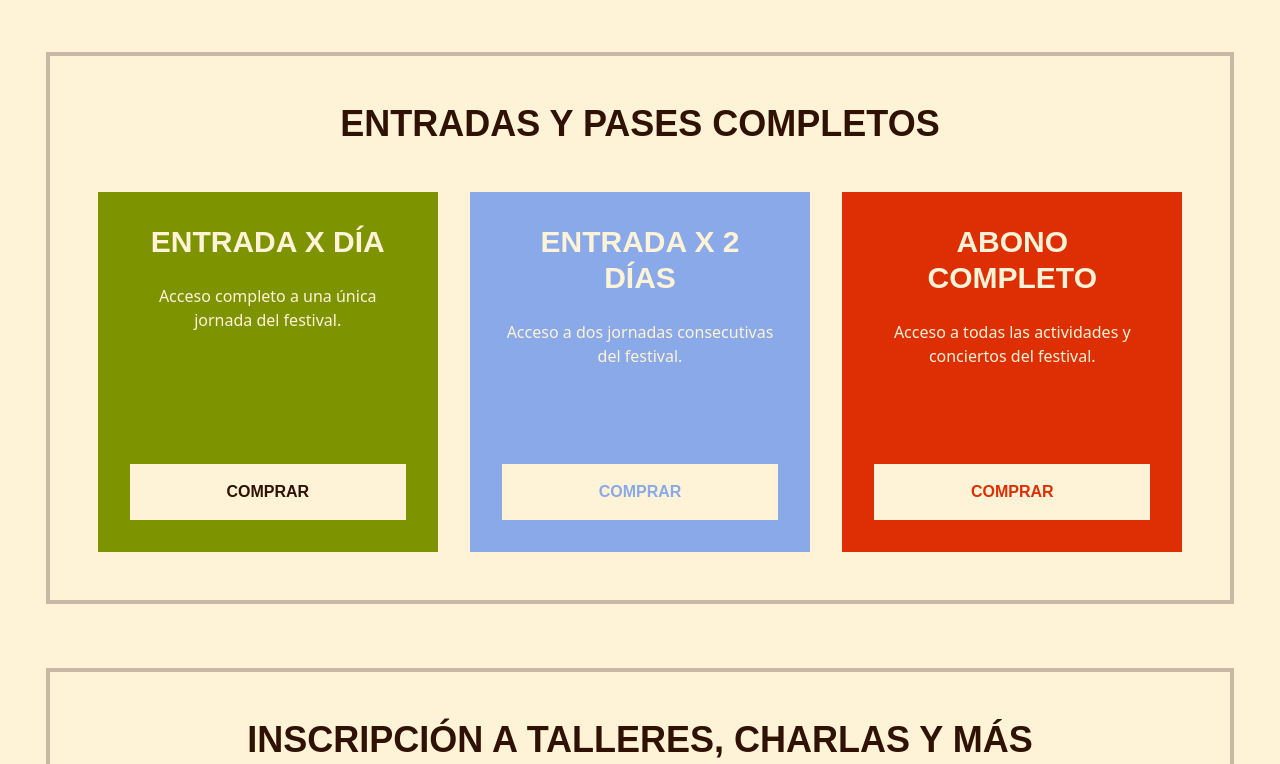
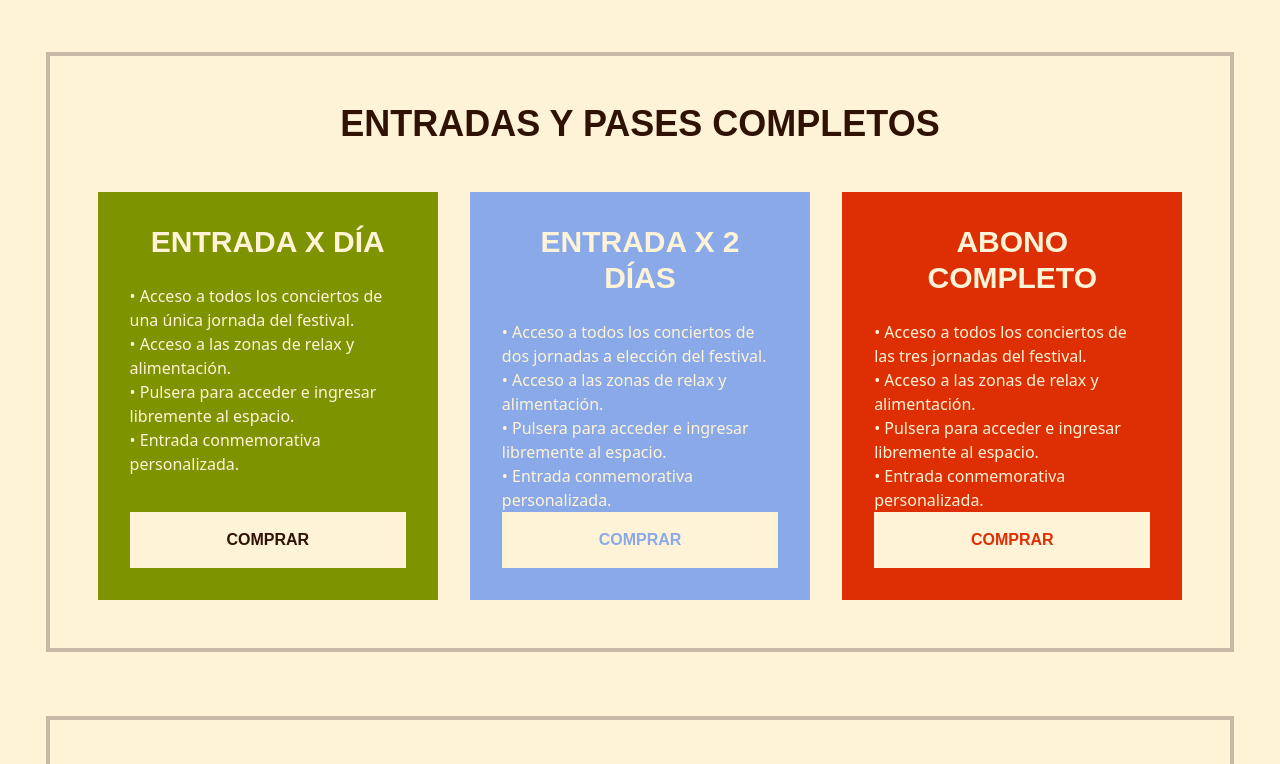
Before and after one commit to yosunealonso/esclatfest, a Vue app: page /entradas in a window 1280 px wide. Shown: the part 660-1424 px from the top of the page. Built offline with nearby package versions, Linux system fonts and the light colour scheme; a web font is replaced by a local one.

Commit message:
Textos de entradas

```diff
--- a/src/views/EntradasView.vue
+++ b/src/views/EntradasView.vue
@@ -110,14 +110,15 @@ const actividadSeleccionada = ref<string>('');
           Entradas y Pases Completos
         </h2>
         <div class="grid grid-cols-1 md:grid-cols-3 gap-8">
-          <div class="bg-[#7d9400] p-8 text-center text-[#fff3d7] min-h-[360px] flex flex-col justify-between">
+          <div class="bg-[#7d9400] p-8 text-left text-[#fff3d7] min-h-[360px] flex flex-col justify-between">
             <div>
-              <h3 class="text-3xl uppercase font-articulat-bold mb-6">
+              <h3 class="text-3xl text-center uppercase font-articulat-bold mb-6">
                 Entrada x Día
               </h3>
-              <p>
-                Acceso completo a una única jornada del festival.
-              </p>
+              <p>• Acceso a todos los conciertos de una única jornada del festival.</p>
+              <p>• Acceso a las zonas de relax y alimentación.</p>
+              <p>• Pulsera para acceder e ingresar libremente al espacio.</p>
+              <p>• Entrada conmemorativa personalizada.</p>
             </div>
             <button
               class="bg-[#fff3d7] text-[#2f1204] px-8 py-4 uppercase font-articulat-bold"
@@ -126,14 +127,15 @@ const actividadSeleccionada = ref<string>('');
             </button>
           </div>
 
-          <div class="bg-[#89a9e8] p-8 text-center text-[#fff3d7] min-h-[360px] flex flex-col justify-between">
+          <div class="bg-[#89a9e8] p-8 text-left text-[#fff3d7] min-h-[360px] flex flex-col justify-between">
             <div>
-              <h3 class="text-3xl uppercase font-articulat-bold mb-6">
+              <h3 class="text-3xl text-center uppercase font-articulat-bold mb-6">
                 Entrada x 2 Días
               </h3>
-              <p>
-                Acceso a dos jornadas consecutivas del festival.
-              </p>
+              <p>• Acceso a todos los conciertos de dos jornadas a elección del festival.</p>
+              <p>• Acceso a las zonas de relax y alimentación.</p>
+              <p>• Pulsera para acceder e ingresar libremente al espacio.</p>
+              <p>• Entrada conmemorativa personalizada.</p>
             </div>
             <button
               class="bg-[#fff3d7] text-[#89a9e8] px-8 py-4 uppercase font-articulat-bold"
@@ -142,14 +144,15 @@ const actividadSeleccionada = ref<string>('');
             </button>
           </div>
 
-          <div class="bg-[#dd2f03] p-8 text-center text-[#fff3d7] min-h-[360px] flex flex-col justify-between">
+          <div class="bg-[#dd2f03] p-8 text-left text-[#fff3d7] min-h-[360px] flex flex-col justify-between">
             <div>
-              <h3 class="text-3xl uppercase font-articulat-bold mb-6">
+              <h3 class="text-3xl text-center uppercase font-articulat-bold mb-6">
                 Abono Completo
               </h3>
-              <p>
-                Acceso a todas las actividades y conciertos del festival.
-              </p>
+              <p>• Acceso a todos los conciertos de las tres jornadas del festival.</p>
+              <p>• Acceso a las zonas de relax y alimentación.</p>
+              <p>• Pulsera para acceder e ingresar libremente al espacio.</p>
+              <p>• Entrada conmemorativa personalizada.</p>
             </div>
             <button
               class="bg-[#fff3d7] text-[#dd2f03] px-8 py-4 uppercase font-articulat-bold"
```
